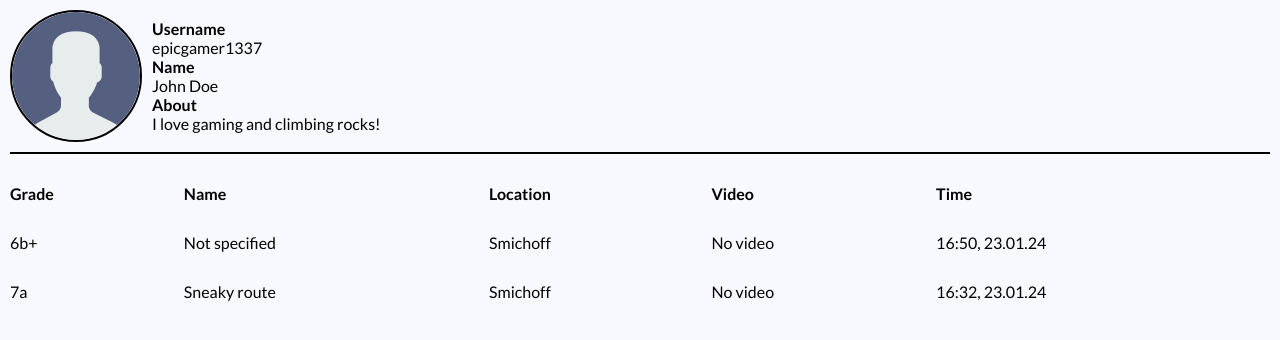
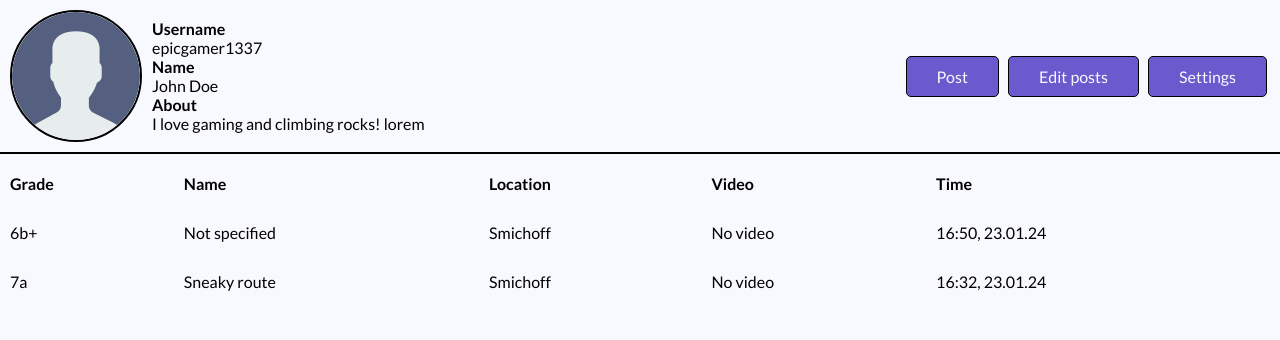
Before and after one commit to som202/Climbable, a PHP site: page /profile.html in a window 1280 px wide. Shown: the part 41-381 px from the top of the page. Run offline with PHP 8.4, Linux system fonts and the light colour scheme.

Commit message:
added managing buttons to profile + other small visual tweaks

```diff
--- a/profile.css
+++ b/profile.css
@@ -22,8 +22,7 @@ header #account {
     float: right;
 }
 #profile {
-    margin: 10px;
-    padding-bottom: 10px;
+    padding: 10px;
     display: flex;
     flex-direction: row;
     align-items: center;
@@ -43,6 +42,22 @@ header #account {
     margin-left: 10px;
     max-width: 40%;
 }
+#profile > div:last-child {
+    margin-left: auto;
+}
+.button {
+    border: 1px solid black;
+    border-radius: 5px;
+    color: ghostwhite;
+    background-color: slateblue;
+    padding: 10px 30px;
+    font: inherit;
+    margin: 3px;
+    cursor: pointer;
+}
+.button:hover {
+    background-color: darkslateblue;
+}
 table {
     border-collapse: separate;
     border-spacing: 0 10px; /* Adds space between rows */
--- a/profile.html
+++ b/profile.html
@@ -24,7 +24,12 @@
         <div id="profile-description">
             <strong>Username</strong><br><span>epicgamer1337</span><br>
             <strong>Name</strong><br><span>John Doe</span><br>
-            <strong>About</strong><br><span>I love gaming and climbing rocks!</span>
+            <strong>About</strong><br><span>I love gaming and climbing rocks! lorem</span>
+        </div>
+        <div id="action-buttons">
+            <button type="button" class="button">Post</button>
+            <button type="button" class="button">Edit posts</button>
+            <button type="button" class="button">Settings</button>
         </div>
     </div>
     <table>
```
